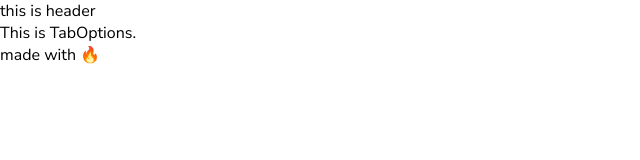
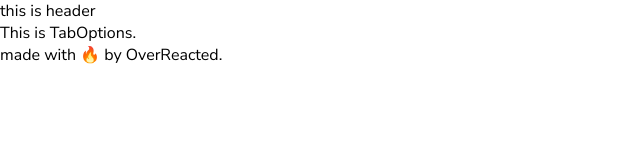
Before and after one commit to Sanjay-sharma1/Zomato-Clone, a React (Create React App) app: page / in a window 1280 px wide. Shown: the top 160 px of the page, without its empty margins (0-640 px from the left). Built offline with nearby package versions, Linux system fonts and the light colour scheme.

Commit message:
OverReacted Zomato

```diff
--- a/src/components/common/footer/footer.js
+++ b/src/components/common/footer/footer.js
@@ -2,7 +2,7 @@
 
 const Footer =() => {
     return <div>
-        made with 🔥
+        made with 🔥 by OverReacted.
     </div>
 };
 
```
